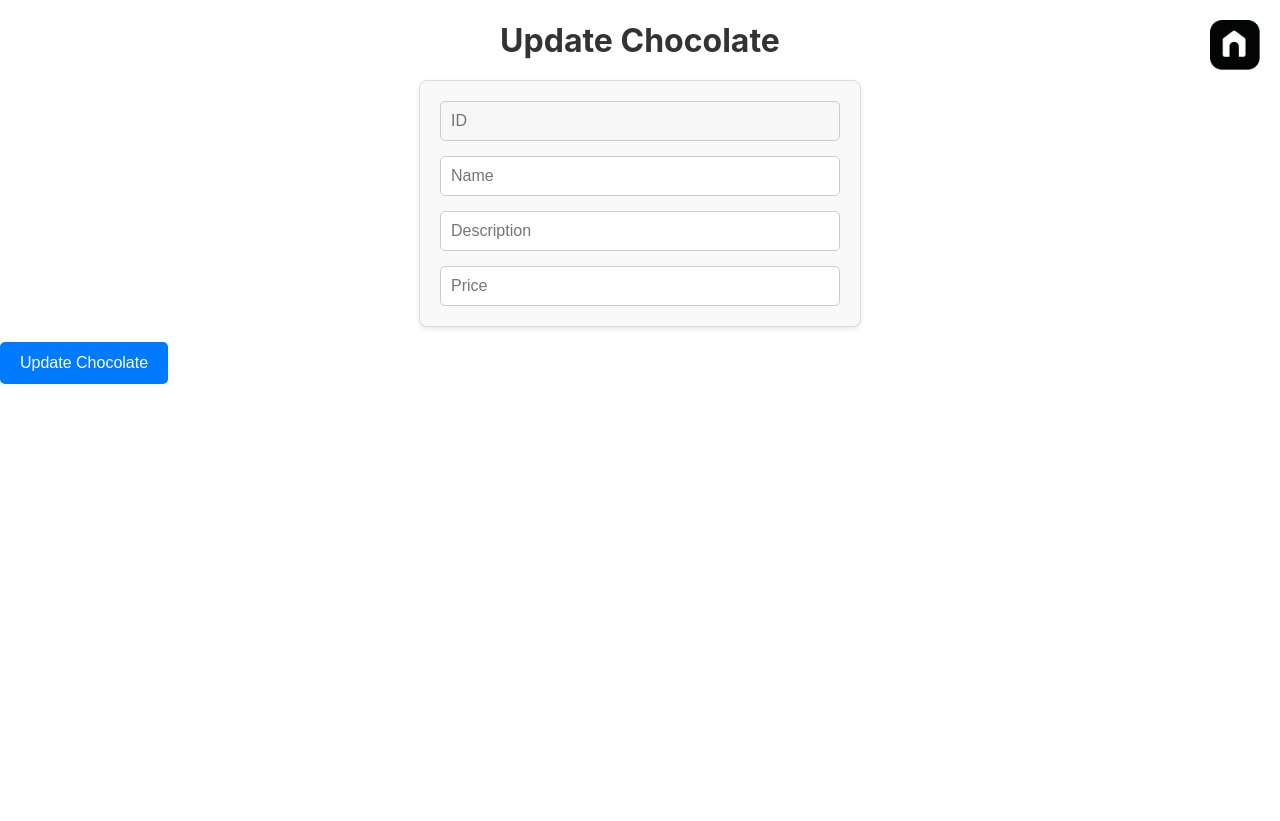
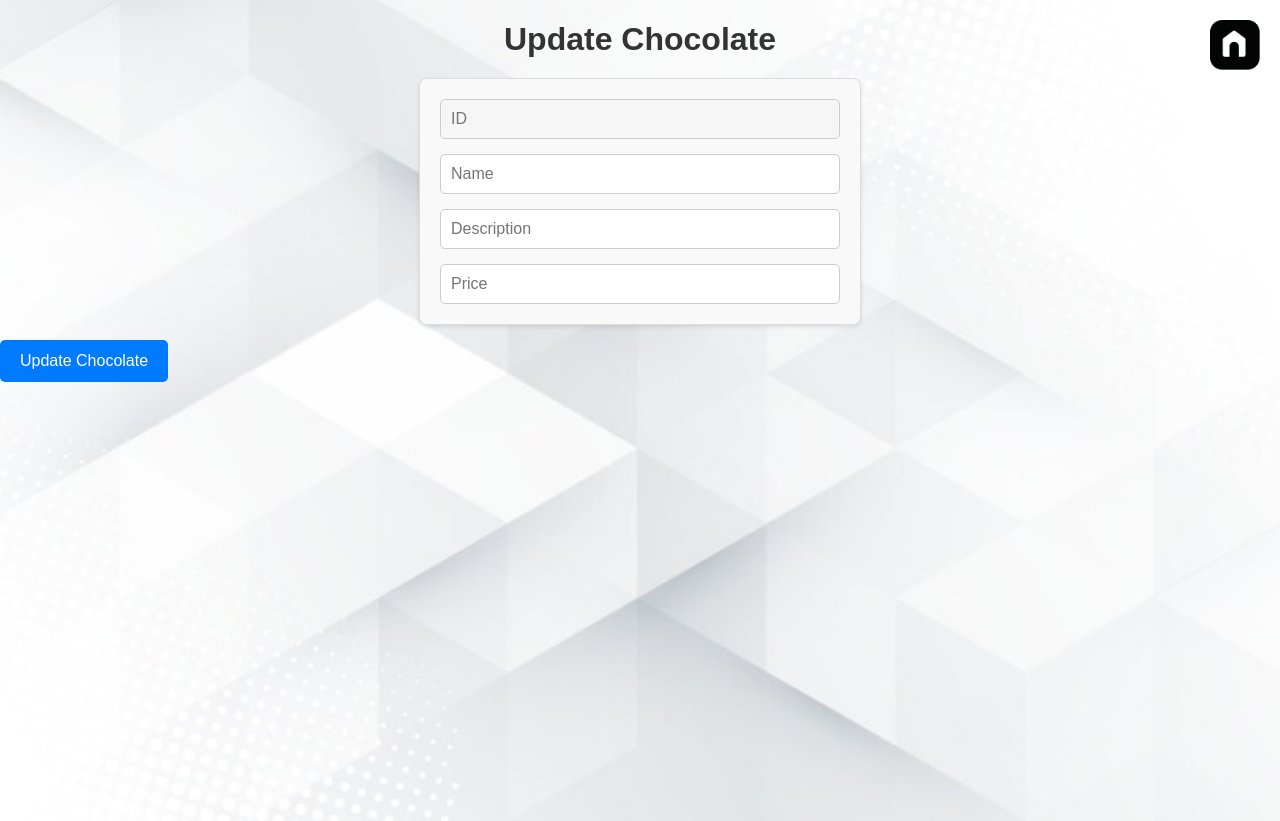
Before and after one commit to swaroopatarkase/Frontend, a React app: page /update/1 in a window 1280 px wide. Before the commit the page ends 800 px from the top, so only its background shows below. Built offline with nearby package versions, Linux system fonts and the light colour scheme; no server answers.

Commit message:
background image added

```diff
--- a/src/components/Chocolate.js
+++ b/src/components/Chocolate.js
@@ -9,7 +9,7 @@ function Chocolate({ id, name, description, price }) {
 
   const deleteChocolate = async (id) => {
     try {
-      const response = await axios.delete(`${API_BASE_URL}/choclates/${id}`);
+      const response = await axios.delete(`${API_BASE_URL}/${id}`);
       console.log('Delete Response:', response.data);
       window.location.reload();
     } catch (error) {
--- a/src/index.css
+++ b/src/index.css
@@ -1,10 +1,12 @@
 body {
   margin: 0;
-  font-family: -apple-system, BlinkMacSystemFont, 'Segoe UI', 'Roboto', 'Oxygen',
-    'Ubuntu', 'Cantarell', 'Fira Sans', 'Droid Sans', 'Helvetica Neue',
-    sans-serif;
-  -webkit-font-smoothing: antialiased;
-  -moz-osx-font-smoothing: grayscale;
+  padding: 0;
+  font-family: sans-serif;
+  background-image: url('./assets/modern-white-geometric-background-vector-32028465.jpg'); /* from public folder */
+  background-size: cover;
+  background-position: center;
+  background-repeat: no-repeat;
+  min-height: 100vh;
 }
 
 code {
--- a/src/views/Add/add.js
+++ b/src/views/Add/add.js
@@ -22,7 +22,7 @@ function AddChocolate() {
       formData.append('price', chocolate.price);
 
 
-      const response = await axios.post(`${process.env.REACT_APP_API_URL}/chocolates`, formData, {
+      const response = await axios.post(`${process.env.REACT_APP_API_URL}`, formData, {
         headers: {
           'Content-Type': 'multipart/form-data',
         },
--- a/src/views/Update/update.js
+++ b/src/views/Update/update.js
@@ -19,7 +19,7 @@ function UpdateChocolate() {
 
   async function loadChocolateDetails(id) {
     try {
-      const response = await axios.get(`${process.env.REACT_APP_API_URL}/chocolates/${id}`);
+      const response = await axios.get(`${process.env.REACT_APP_API_URL}/${id}`);
       const data = response.data.data;
       setChocolate({
         id: data.id,
@@ -44,7 +44,7 @@ function UpdateChocolate() {
       formData.append('name', chocolate.name);
       formData.append('description', chocolate.description);
       formData.append('price', chocolate.price);
-      const response = await axios.put(`${process.env.REACT_APP_API_URL}/chocolates/${id}`, formData, {
+      const response = await axios.put(`${process.env.REACT_APP_API_URL}/${id}`, formData, {
         headers: {
           'Content-Type': 'multipart/form-data',
         },
```
Also changed, not shown: src/assets/modern-white-geometric-background-vector-32028465.jpg (added).
